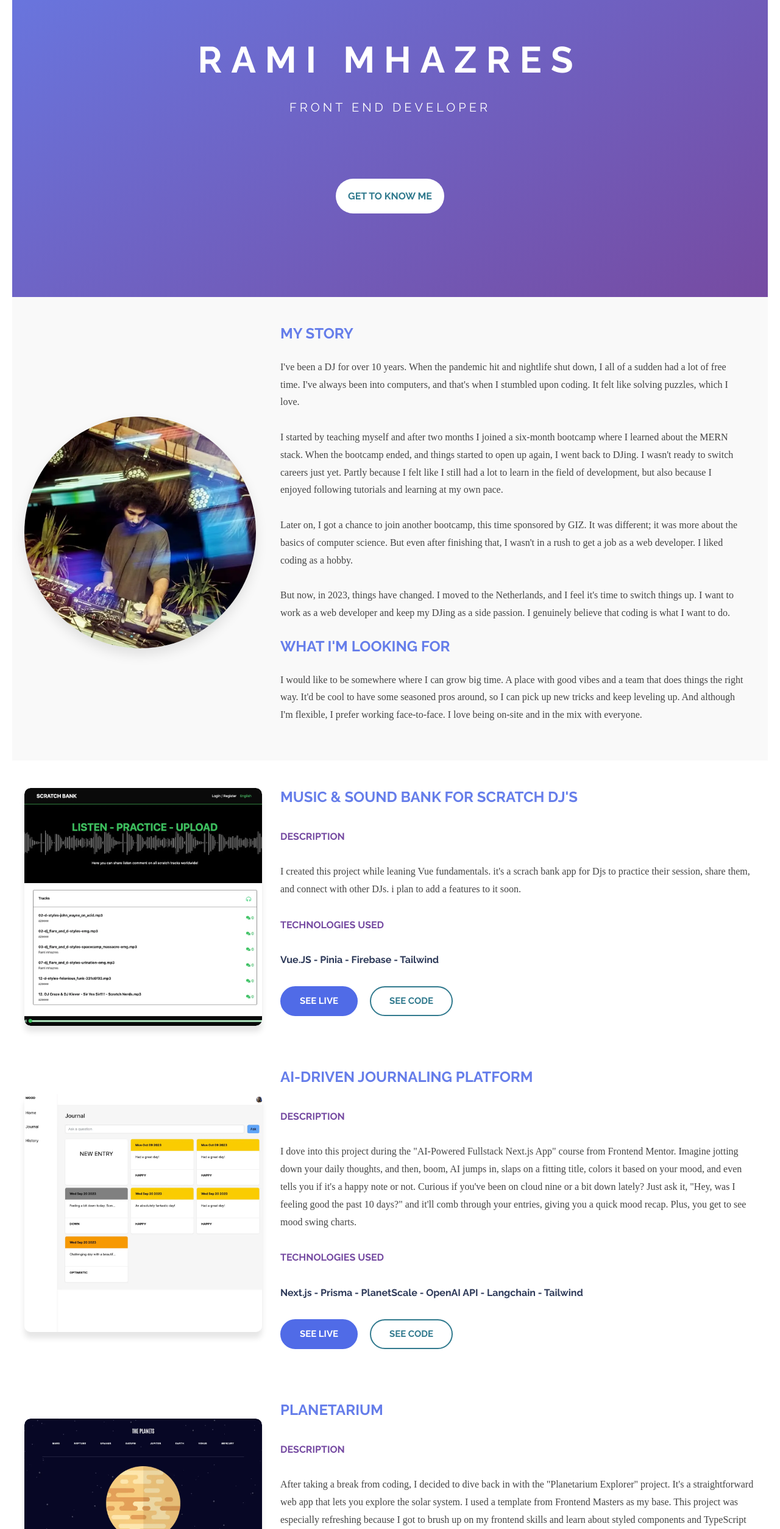
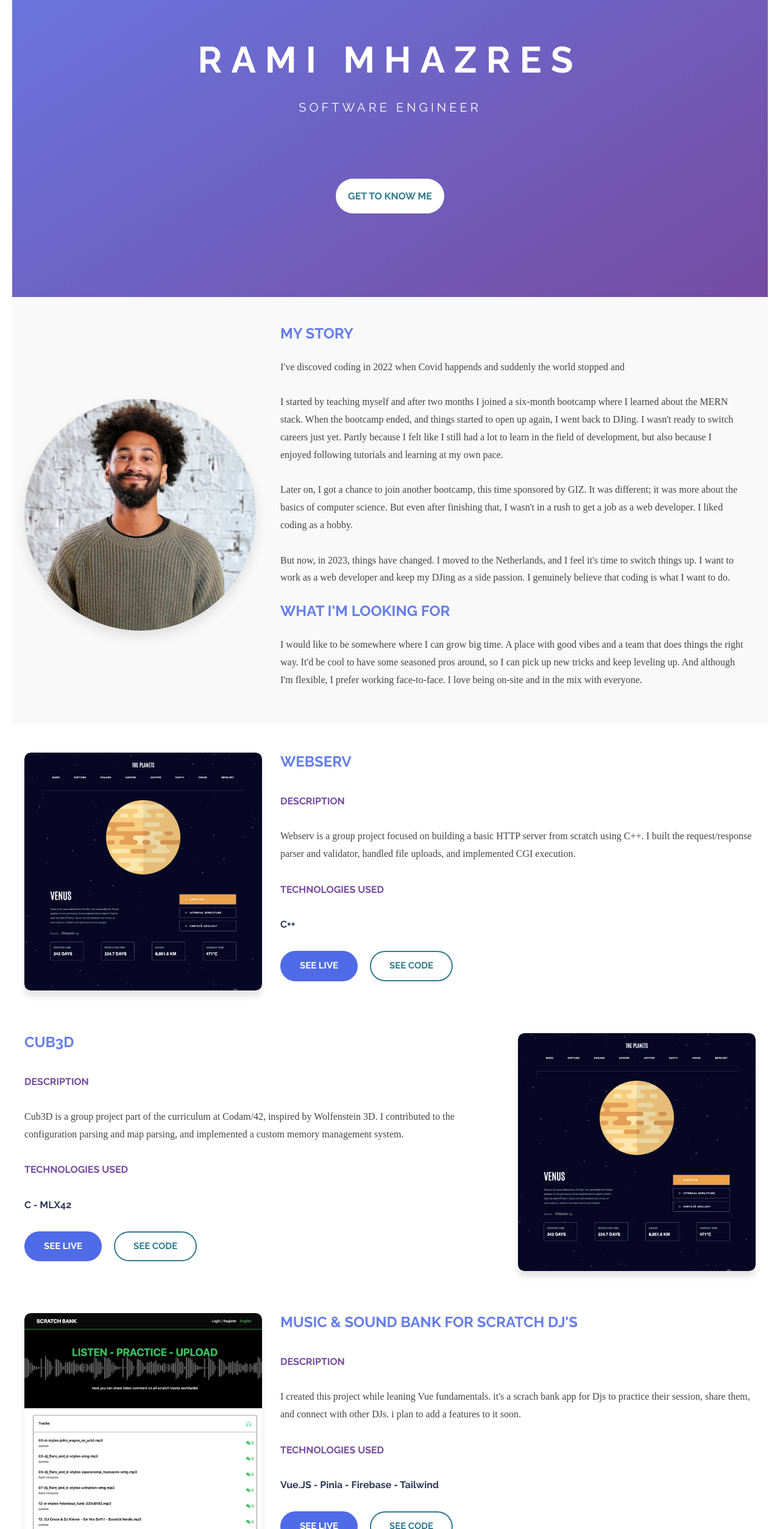
Before and after one commit to SupaFlava/my_portfolio, a website: page index.html in a window 1280 px wide. Shown: the part 293-2800 px from the top of the page at 61% size. Drawn offline with Linux system fonts and the light colour scheme.

Commit message:
updting sass settings - changing the layout

```diff
--- a/index.html
+++ b/index.html
@@ -36,13 +36,13 @@
       onload="this.onload=null;this.rel='stylesheet'"
     />
 
-    <title>Rami Mhazres - Frontend Developer</title>
+    <title>Rami Mhazres - Software Engineer</title>
     <!--Open Graph-->
-    <meta proporty="og:title" content="Rami Mhazres - Frontend Developer" />
+    <meta proporty="og:title" content="Rami Mhazres - Software Engineer" />
     <meta property="og:type" content="website" />
     <meta
       property="og:description"
-      content="Rami Mhazres's personal portfolio. Frontend Developer with a passion for web development and DJing."
+      content="Rami Mhazres's personal portfolio. Frontend Developer with a passion for web development and DJing. change_me"
     />
     <meta property="og:site_name" content="Rami Mhazres's Portfolio" />
     <meta
@@ -64,7 +64,7 @@
             <a href="#about-me" class="navigation__link">About Me</a>
           </li>
           <li class="navigation__item">
-            <a href="#projects" class="navigation__link">projects</a>
+            <a href="#projects" class="navigation__link">Projects</a>
           </li>
           <li class="navigation__item">
             <a href="#contacts" class="navigation__link">Contacts</a>
@@ -83,7 +83,7 @@
       <div class="header__text-box">
         <h1 class="heading-primary">
           <span class="heading-primary--main">Rami Mhazres</span>
-          <span class="heading-primary--sub">Front end Developer</span>
+          <span class="heading-primary--sub">Software Engineer</span>
         </h1>
         <a href="#about-me" class="btn btn--white btn--animated"
           >get to know me</a
@@ -96,16 +96,16 @@
         <picture>
           <source
             media="(min-width:800px)"
-            srcset="./img/me1.webp"
+            srcset="./img/rmhazres800.webp"
             type="image/webp"
           />
           <source
             media="(min-width:480px)"
-            srcset="./img/me-medium.webp"
+            srcset="./img/rmhazres480.webp"
             type="image/webp"
           />
           <img
-            src="./img/me-small.webp"
+            src="./img/rmhazres320.webp"
             alt="A portrait of Rami Mhazres."
             sizes="(min-width: 800px) 800px, (min-width: 480px) 480px, 100vw"
             class="about-me__img"
@@ -116,10 +116,7 @@
         <div class="about-me__story">
           <h2 class="heading-secondary">My Story</h2>
           <p class="about-me__description">
-            I've been a DJ for over 10 years. When the pandemic hit and
-            nightlife shut down, I all of a sudden had a lot of free time. I've
-            always been into computers, and that's when I stumbled upon coding.
-            It felt like solving puzzles, which I love.<br />
+            I've discoved coding in  2022 when Covid happends and suddenly the world stopped and  <br />
             <br />
             I started by teaching myself and after two months I joined a
             six-month bootcamp where I learned about the MERN stack. When the
@@ -156,32 +153,151 @@
     </section>
 
     <section class="projects" id="projects">
-      <!--Scratch Bank-->
+
+	<!--Webserv -->
+	<div class="project">
+		<div class="project__img-box">
+		<picture>
+			<source
+				media="(min-width:800px)"
+				srcset="./img/planetarium.webp"
+				type="image/webp"
+				/>
+				<source
+				media="(min-width:480px)"
+					srcset="./img/planetarium-medium.webp"
+					type="image/webp"
+				/>
+				<img
+					src="./img/planetarium-small.webp"
+					alt="Project 1 Image"
+					class="project__img"
+					width="400"
+					height="400"
+					sizes="(min-width: 800px) 800px, (min-width: 480px) 480px, 100vw"
+					loading="lazy"
+				/>
+				</picture>
+			</div>
+
+			<div class="project__details">
+				<h2 class="heading-secondary">Webserv</h2>
+
+				<h3 class="project__details_title details_title">Description</h3>
+
+				<p class="project__details__description">
+					Webserv is a group project focused on building a basic HTTP server from scratch using C++. I built the request/response parser and validator, handled file uploads, and implemented CGI execution.
+				</p>
+
+				<h3 class="project__details_title details_title">
+				technologies used
+				</h3>
+				<p class="project__details__description__technologies">
+				C++
+				</p>
+
+				<div class="project__links">
+				<a
+					target="_blank"
+					href="https://planetarium-nine.vercel.app"
+					class="btn btn--blue"
+					>see Live</a
+				>
+				<a
+					target="_blank"
+					href="https://github.com/SupaFlava/planetarium"
+					class="btn btn--white"
+				>
+					see Code</a
+				>
+				</div>
+			</div>
+			</div>
+      <!--Cub3d -->
       <div class="project">
         <div class="project__img-box">
           <picture>
             <source
               media="(min-width:800px)"
-              srcset="./img/scratch-bank-last.webp"
+              srcset="./img/planetarium.webp"
               type="image/webp"
             />
             <source
               media="(min-width:480px)"
-              srcset="./img/scratch-bank-mid.webp"
+              srcset="./img/planetarium-medium.webp"
               type="image/webp"
             />
             <img
-              src="./img/scratch-bank-small.webp"
+              src="./img/planetarium-small.webp"
               alt="Project 1 Image"
               class="project__img"
-              width="360"
+              width="400"
               height="400"
               sizes="(min-width: 800px) 800px, (min-width: 480px) 480px, 100vw"
               loading="lazy"
             />
           </picture>
         </div>
-        <!--Scratch bank-->
+
+        <div class="project__details">
+          <h2 class="heading-secondary">Cub3d</h2>
+
+          <h3 class="project__details_title details_title">Description</h3>
+
+          <p class="project__details__description">
+			Cub3D is a group project part of the curriculum at Codam/42, inspired by Wolfenstein 3D. I contributed to the configuration parsing and map parsing, and implemented a custom memory management system.
+
+          </p>
+
+          <h3 class="project__details_title details_title">
+            technologies used
+          </h3>
+          <p class="project__details__description__technologies">
+            C - MLX42
+          </p>
+
+          <div class="project__links">
+            <a
+              target="_blank"
+              href="https://planetarium-nine.vercel.app"
+              class="btn btn--blue"
+              >see Live</a
+            >
+            <a
+              target="_blank"
+              href="https://github.com/SupaFlava/planetarium"
+              class="btn btn--white"
+            >
+              see Code</a
+            >
+          </div>
+        </div>
+      </div>
+	<!--Scratch Bank-->
+	<div class="project">
+	<div class="project__img-box">
+		<picture>
+		<source
+			media="(min-width:800px)"
+			srcset="./img/scratch-bank-last.webp"
+			type="image/webp"
+		/>
+		<source
+			media="(min-width:480px)"
+			srcset="./img/scratch-bank-mid.webp"
+			type="image/webp"
+		/>
+		<img
+			src="./img/scratch-bank-small.webp"
+			alt="Project 1 Image"
+			class="project__img"
+			width="400"
+			height="400"
+			sizes="(min-width: 800px) 800px, (min-width: 480px) 480px, 100vw"
+			loading="lazy"
+		/>
+		</picture>
+	</div>
         <div class="project__details">
           <h2 class="heading-secondary">Music & Sound bank for scratch dj's</h2>
           <h3 class="project__details_title details_title">Description</h3>
@@ -216,71 +332,6 @@
           </div>
         </div>
       </div>
-      <!-- Mood  -->
-      <div class="project">
-        <div class="project__img-box">
-          <picture>
-            <source
-              media="(min-width:800px)"
-              srcset="./img/mood-big.webp"
-              type="image/webp"
-            />
-            <source
-              media="(min-width:480px)"
-              srcset="./img/mood-medium.webp"
-              type="image/webp"
-            />
-            <img
-              src="./img/mood-small.webp"
-              alt="Project 1 Image"
-              class="project__img"
-              width="360"
-              height="400"
-              sizes="(min-width: 800px) 800px, (min-width: 480px) 480px, 100vw"
-              loading="lazy"
-            />
-          </picture>
-        </div>
-
-        <div class="project__details">
-          <h2 class="heading-secondary">AI-Driven Journaling Platform</h2>
-          <h3 class="project__details_title details_title">Description</h3>
-
-          <p class="project__details__description">
-            I dove into this project during the "AI-Powered Fullstack Next.js
-            App" course from Frontend Mentor. Imagine jotting down your daily
-            thoughts, and then, boom, AI jumps in, slaps on a fitting title,
-            colors it based on your mood, and even tells you if it's a happy
-            note or not. Curious if you've been on cloud nine or a bit down
-            lately? Just ask it, "Hey, was I feeling good the past 10 days?" and
-            it'll comb through your entries, giving you a quick mood recap.
-            Plus, you get to see mood swing charts.
-          </p>
-
-          <h3 class="project__details_title details_title">
-            technologies used
-          </h3>
-          <p class="project__details__description__technologies">
-            Next.js - Prisma - PlanetScale - OpenAI API - Langchain - Tailwind
-          </p>
-
-          <div class="project__links">
-            <a
-              target="_blank"
-              href="https://nextjs-ai-feels.vercel.app"
-              class="btn btn--blue"
-              >see Live</a
-            >
-            <a
-              target="_blank"
-              href="https://github.com/SupaFlava/nextjs-ai"
-              class="btn btn--white"
-            >
-              see Code</a
-            >
-          </div>
-        </div>
-      </div>
 
       <!--Planatarium -->
       <div class="project">
@@ -300,7 +351,7 @@
               src="./img/planetarium-small.webp"
               alt="Project 1 Image"
               class="project__img"
-              width="360"
+              width="400"
               height="400"
               sizes="(min-width: 800px) 800px, (min-width: 480px) 480px, 100vw"
               loading="lazy"
@@ -339,68 +390,6 @@
             <a
               target="_blank"
               href="https://github.com/SupaFlava/planetarium"
-              class="btn btn--white"
-            >
-              see Code</a
-            >
-          </div>
-        </div>
-      </div>
-      <!--Oryx-->
-      <div class="project">
-        <div class="project__img-box">
-          <picture>
-            <source
-              media="(min-width:800px)"
-              srcset="./img/oryx-big.webp"
-              type="image/webp"
-            />
-            <source
-              media="(min-width:480px)"
-              srcset="./img/oryx-medium.webp"
-              type="image/webp"
-            />
-            <img
-              src="./img/oryx-small.webp"
-              alt="Project 1 Image"
-              class="project__img"
-              width="360"
-              height="400"
-              sizes="(min-width: 800px) 800px, (min-width: 480px) 480px, 100vw"
-              loading="lazy"
-            />
-          </picture>
-        </div>
-        <div class="project__details">
-          <h2 class="heading-secondary">Oryx</h2>
-          <h3 class="project__details_title details_title">Description</h3>
-
-          <p class="project__details__description">
-            For my final project at the GoMyCode bootcamp in 2021, I wanted to
-            create something that resonated with local culture and trends. So, I
-            developed an all-in-one e-commerce platform specifically for
-            Tunisian streetwear brands. This wasn't just a frontend ; I used all
-            technologies I'd learned throughout the course front to back.
-          </p>
-
-          <h3 class="project__details_title details_title">
-            technologies used
-          </h3>
-
-          <p class="project__details__description__technologies">
-            React - Redux - Bootstrap - Node - MongoDb
-          </p>
-
-          <div class="project__links">
-            <a
-              target="_blank"
-              href="https://oryxapp.onrender.com/"
-              class="btn btn--blue"
-              >see Live</a
-            >
-            <a
-              target="_blank"
-              href="https://github.com/SupaFlava/OryxApp"
               class="btn btn--white"
             >
               see Code</a
--- a/package.json
+++ b/package.json
@@ -4,7 +4,7 @@
   "description": "my_portfolio",
   "main": "index.js",
   "scripts": {
-    "compile:sass": "node-sass scss/main.scss css/styles.css -w"
+    "compile:sass": "sass scss/main.scss css/styles.css -w"
   },
   "author": "rami mhazres",
   "license": "ISC",
--- a/scss/abstracts/_mixins.scss
+++ b/scss/abstracts/_mixins.scss
@@ -12,6 +12,7 @@
 }
 
 @mixin heading-font() {
+  font-family: $heading-font;
   font-weight: 700;
   color: $color-primary-light;
   text-transform: uppercase;
--- a/scss/base/_animations.scss
+++ b/scss/base/_animations.scss
@@ -36,38 +36,38 @@
   }
 }
 
-@keyframes scratchRotate {
-  0% {
-    transform: rotate(0deg) scale(1);
-  }
-  10% {
-    transform: rotate(50deg) scale(1.05);
-  }
-  20% {
-    transform: rotate(90deg) scale(0.95);
-  }
-  30% {
-    transform: rotate(180deg) scale(1.05);
-  }
-  40% {
-    transform: rotate(90deg) scale(0.95);
-  }
-  50% {
-    transform: rotate(180deg) scale(1.05);
-  }
-  60% {
-    transform: rotate(90deg) scale(1);
-  }
-  70% {
-    transform: rotate(45deg) scale(1.05);
-  }
-  80% {
-    transform: rotate(90deg) scale(0.95);
-  }
-  90% {
-    transform: rotate(45deg) scale(1.05);
-  }
-  100% {
-    transform: rotate(0deg) scale(1);
-  }
-}
+// @keyframes scratchRotate {
+//   0% {
+//     transform: rotate(0deg) scale(1);
+//   }
+//   10% {
+//     transform: rotate(50deg) scale(1.05);
+//   }
+//   20% {
+//     transform: rotate(90deg) scale(0.95);
+//   }
+//   30% {
+//     transform: rotate(180deg) scale(1.05);
+//   }
+//   40% {
+//     transform: rotate(90deg) scale(0.95);
+//   }
+//   50% {
+//     transform: rotate(180deg) scale(1.05);
+//   }
+//   60% {
+//     transform: rotate(90deg) scale(1);
+//   }
+//   70% {
+//     transform: rotate(45deg) scale(1.05);
+//   }
+//   80% {
+//     transform: rotate(90deg) scale(0.95);
+//   }
+//   90% {
+//     transform: rotate(45deg) scale(1.05);
+//   }
+//   100% {
+//     transform: rotate(0deg) scale(1);
+//   }
+// }
--- a/scss/components/_button.scss
+++ b/scss/components/_button.scss
@@ -1,3 +1,5 @@
+@use "sass:color";
+
 .btn {
   &:link,
   &:visited {
@@ -34,13 +36,16 @@
     color: #317a8e;
   }
   &--blue {
-    background-color: darken($color-primary-light, 5%);
-    border: 2px solid darken($color-primary-light, 5%);
+    background-color: color.adjust($color-primary-light, $lightness: -5%, $space: hsl);
+    border: 2px solid color.adjust($color-primary-light, $lightness: -5%, $space: hsl);
     padding: 1rem 2.4rem;
     color: $color-white;
     &:hover {
-      background-color: darken($color-primary-light, 15%);
+      background-color: color.adjust($color-primary-light, $lightness: -15%, $space: hsl);
     }
+	@include respond(tablet) {
+		padding: 1rem 2.4rem; // keep blue's own padding at tablet+
+	}
   }
 
   &::after {
--- a/scss/layout/_footer.scss
+++ b/scss/layout/_footer.scss
@@ -71,7 +71,6 @@
       color: #fff;
       display: flex;
       align-items: center;
-      justify-content: space-between;
       gap: 1rem; // Original gap for tablets and above.
 
       &:hover {
--- a/scss/layout/_projetcs.scss
+++ b/scss/layout/_projetcs.scss
@@ -19,11 +19,15 @@
 
     @include respond(tablet) {
       flex-direction: row; // Side-by-side for tablets and above.
+	  &:nth-child(even) {
+		flex-direction: row-reverse;
+	  }
     }
 
     &:last-child {
       margin-bottom: 0;
     }
+
 
     &__img-box {
       width: 65%; // Give some width on mobile.
```
Also changed, not shown: css/styles.css, img/rmhazres.jpg (added), img/rmhazres320.webp (added), img/rmhazres480.webp (added), img/rmhazres800.webp (added), 1 other file.
